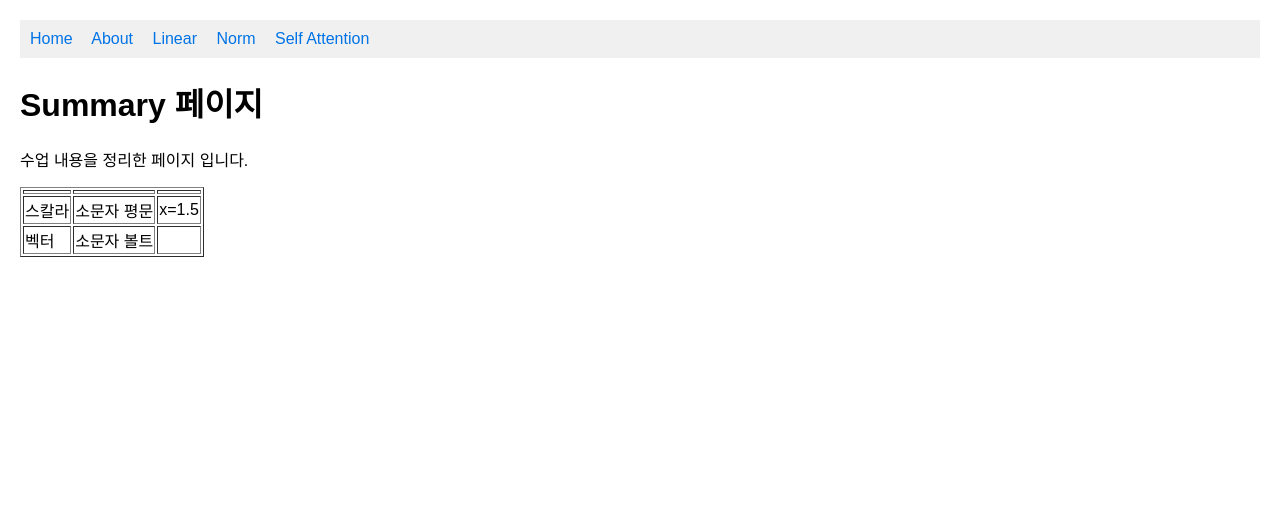
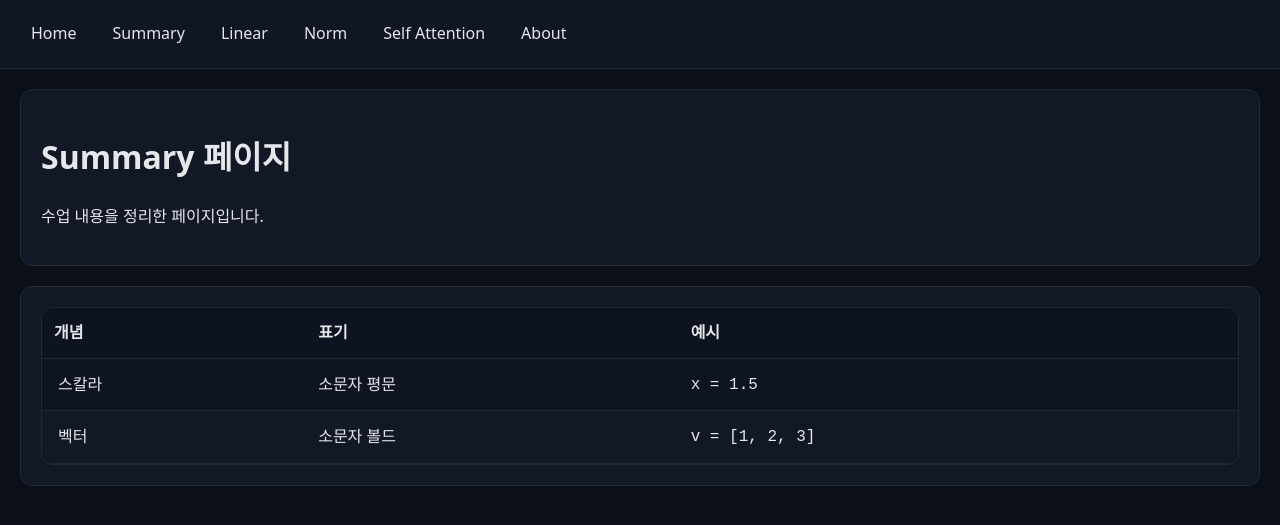
Before and after one commit to rainabak/rainabak.github.io, a Jekyll site: the page summary.html, which Jekyll copies as it is, in a window 1280 px wide. Shown: the top 525 px of the page. Built offline with Jekyll 4.4.1, drawn with Linux system fonts in a browser that asks for light colours.

Commit message:
Update summary.html

```diff
--- a/summary.html
+++ b/summary.html
@@ -1,71 +1,132 @@
 <!doctype html>
 <html lang="ko">
-
 <head>
   <meta charset="utf-8" />
   <meta name="viewport" content="width=device-width, initial-scale=1" />
   <title>Summary | My GitHub Pages</title>
   <style>
-    body {
-      font-family: Arial, sans-serif;
-      margin: 20px;
+    :root{
+      --bg:#0b0f17; --panel:#121826; --fg:#e5e7eb; --sub:#9aa4b2;
+      --link:#8ab4ff; --border:#1f2937; --radius:12px;
+      --tableRow:#0f1422; --tableHead:#0d1320;
+    }
+    *{box-sizing:border-box}
+    html,body{margin:0;background:var(--bg);color:var(--fg);
+      font:16px/1.6 system-ui, -apple-system, Segoe UI, Roboto, "Noto Sans KR"}
+
+    /* NAV */
+    nav{
+      position:sticky;top:0;z-index:10;
+      display:flex;flex-wrap:wrap;gap:14px;align-items:center;
+      background:rgba(18,24,38,.85);backdrop-filter:saturate(140%) blur(6px);
+      border-bottom:1px solid var(--border);padding:12px 20px;
+    }
+    nav a, nav .current{
+      text-decoration:none;padding:8px 10px;border-radius:8px;
+    }
+    nav a{color:var(--fg);border:1px solid transparent}
+    nav a:hover{border-color:var(--border);background:var(--panel)}
+    nav .current{
+      color:#7ea6ff;background:#172033;border:1px solid var(--border);
+      pointer-events:none;cursor:default;font-weight:700
     }
 
-    nav {
-      background-color: #f0f0f0;
-      padding: 10px;
-      margin-bottom: 20px;
+    /* CONTENT (풀폭) */
+    .content{padding:20px}
+    .card{background:var(--panel);border:1px solid var(--border);
+      border-radius:var(--radius);padding:20px;margin-bottom:20px}
+    a{color:var(--link)}
+
+    /* TABLE */
+    .table-wrap{overflow-x:auto}
+    table{width:100%;border-collapse:separate;border-spacing:0;
+      border:1px solid var(--border);border-radius:12px;overflow:hidden}
+    thead th{
+      background:var(--tableHead);color:var(--fg);text-align:left;
+      padding:12px;border-bottom:1px solid var(--border);font-weight:700
     }
+    tbody td{
+      padding:12px;border-bottom:1px solid var(--border);color:var(--fg)
+    }
+    tbody tr:nth-child(odd){background:var(--tableRow)}
+    tbody tr:hover{background:#162139}
+    th,td:first-child{padding-left:16px}
+    th,td:last-child{padding-right:16px}
 
-    nav a {
-      margin-right: 15px;
-      text-decoration: none;
-      color: #0073e6;
+    /* SMALL SCREEN */
+    @media (max-width:640px){
+      nav{gap:8px}
+      .card{padding:16px}
+      thead{display:none}
+      table, tbody, tr, td{display:block;width:100%}
+      tbody tr{border-bottom:1px solid var(--border);margin-bottom:10px}
+      td{border:none;position:relative;padding:10px 12px}
+      td::before{
+        content:attr(data-label);
+        display:block;font-size:12px;color:var(--sub);margin-bottom:4px
       }
-
-    nav a:hover {
-      text-decoration: underline;
     }
   </style>
 </head>
-
 <body>
 
-  <!-- 메뉴 영역 -->
-  <nav>
+  <!-- 메뉴 영역 (모든 페이지 동일) -->
+  <nav id="site-nav">
     <a href="/">Home</a>
-    <a href="/about.html">About</a>
+    <a href="/summary.html">Summary</a>
     <a href="/Linear.html">Linear</a>
     <a href="/Norm.html">Norm</a>
     <a href="/Sel-Attention.html">Self Attention</a>
+    <a href="/about.html">About</a>
   </nav>
 
+  <!-- 메인 내용 (풀폭) -->
+  <div class="content">
+    <div class="card">
       <h1>Summary 페이지</h1>
-  <p> 수업 내용을 정리한 페이지 입니다.</p>
+      <p>수업 내용을 정리한 페이지입니다.</p>
+    </div>
 
-  <table border="1">
+    <div class="card table-wrap">
+      <table>
         <thead>
           <tr>
-      <th></th>
-      <th></th>
-      <th></th>
+            <th>개념</th>
+            <th>표기</th>
+            <th>예시</th>
           </tr>
         </thead>
         <tbody>
           <tr>
-      <td>스칼라</td>
-      <td>소문자 평문</td>
-      <td> x=1.5 </td>
+            <td data-label="개념">스칼라</td>
+            <td data-label="표기">소문자 평문</td>
+            <td data-label="예시"><code>x = 1.5</code></td>
           </tr>
           <tr>
-      <td>벡터</td>
-      <td>소문자 볼트</td>
-      <td></td>
+            <td data-label="개념">벡터</td>
+            <td data-label="표기">소문자 볼드</td>
+            <td data-label="예시"><code>v = [1, 2, 3]</code></td>
           </tr>
         </tbody>
       </table>
+    </div>
+  </div>
 
-
+  <!-- 현재 페이지 메뉴 자동 비활성화 -->
+  <script>
+    (function(){
+      const path = location.pathname.replace(/index\.html$/,'') || '/';
+      document.querySelectorAll('#site-nav a').forEach(a=>{
+        const apath = new URL(a.getAttribute('href'), location.origin).pathname;
+        const normA = apath.replace(/index\.html$/,'') || '/';
+        if (normA === path) {
+          const span = document.createElement('span');
+          span.className = 'current';
+          span.textContent = a.textContent;
+          a.replaceWith(span);
+        }
+      });
+    })();
+  </script>
 </body>
-
 </html>
```
Lines whose indentation alone changed are shown as unchanged.
